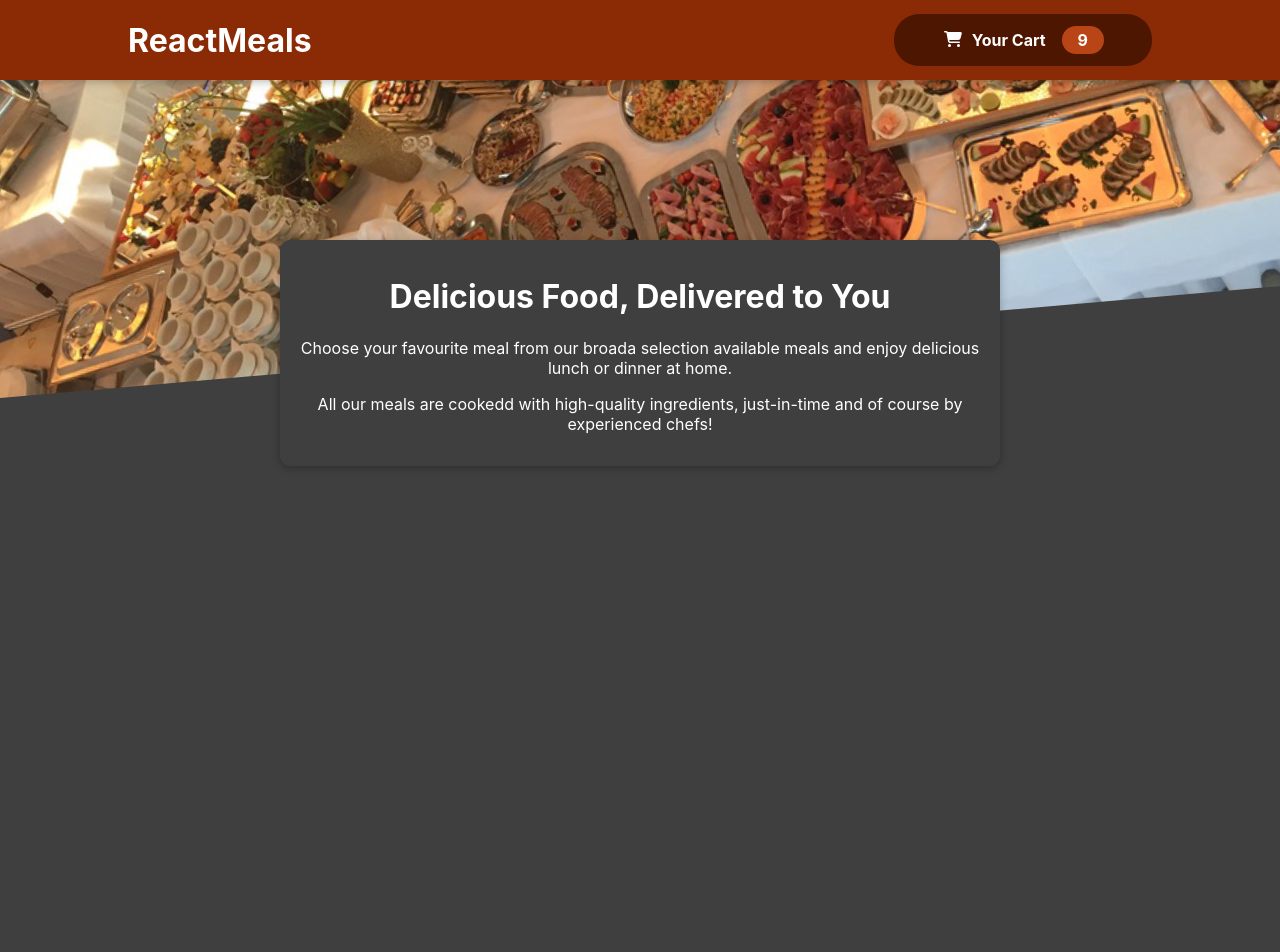
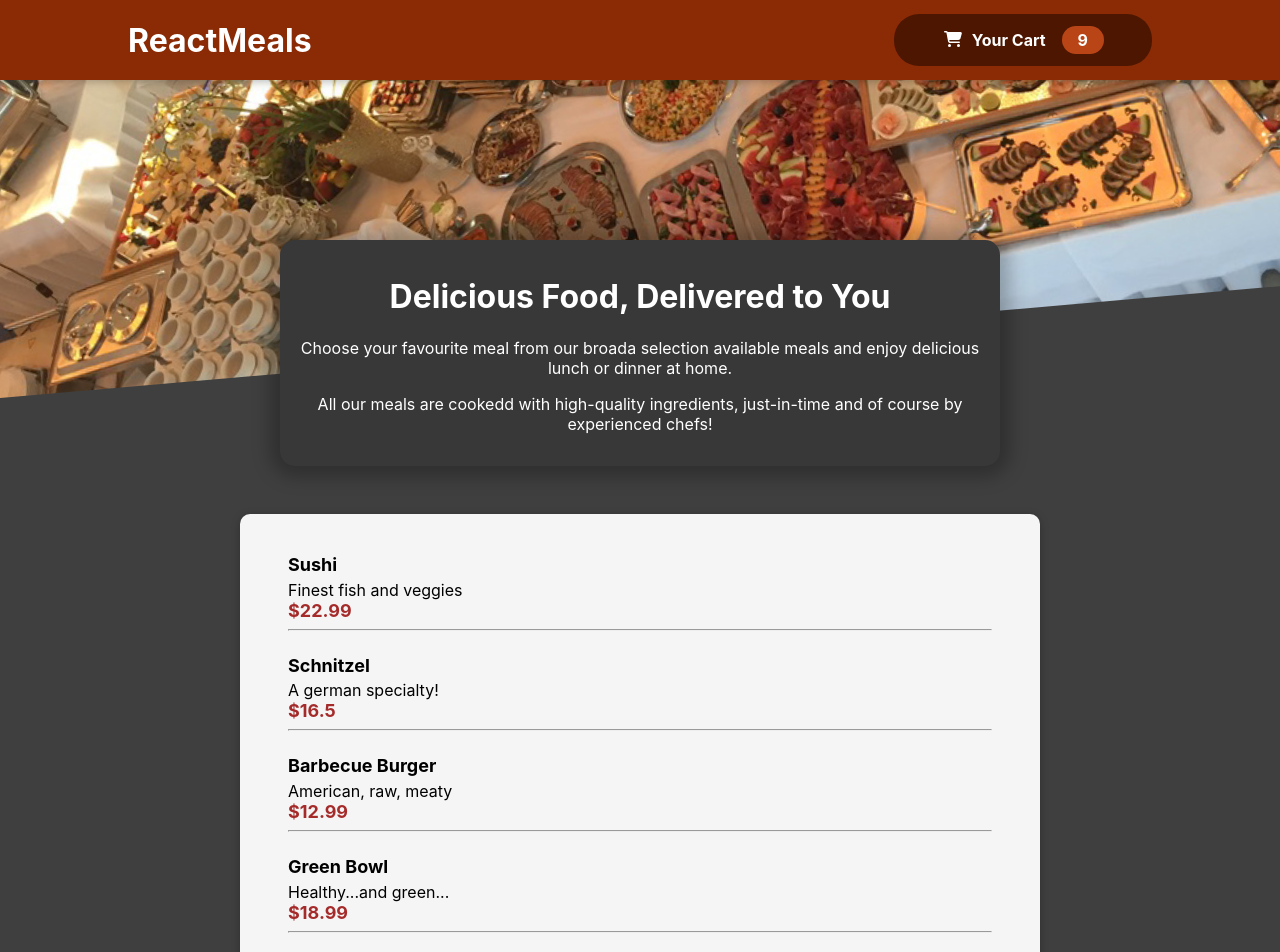
Before and after one commit to godseye1310/resturant-site-reactapp, a React (Create React App) app: page / in a window 1280 px wide. Shown: the top 952 px of the page. Before the commit the page ends 800 px from the top, so only its background shows below. Built offline with nearby package versions, Linux system fonts and the light colour scheme.

Commit message:
Meals List component

```diff
--- a/src/App.js
+++ b/src/App.js
@@ -1,12 +1,13 @@
 import React from "react";
 import Header from "./components/Layout/Header";
-import MealsModal from "./components/Meals/MealsModal";
+// import MealsModal from "./components/Meals/MealsModal";
+import Meals from "./components/Meals/Meals";
 
 function App() {
 	return (
 		<div>
 			<Header />
-			<MealsModal />
+			<Meals />
 		</div>
 	);
 }
--- /dev/null
+++ b/src/components/Meals/Meals.js
@@ -0,0 +1,14 @@
+import React from "react";
+import MealsList from "./MealsList";
+import MealsModal from "./MealsModal";
+
+const Meals = () => {
+	return (
+		<>
+			<MealsModal />
+			<MealsList />
+		</>
+	);
+};
+
+export default Meals;
--- /dev/null
+++ b/src/components/Meals/MealsList.js
@@ -0,0 +1,51 @@
+import React from "react";
+import classes from "./MealsList.module.css";
+import Card from "../UI/Card";
+
+const MealsList = () => {
+	const DUMMY_MEALS = [
+		{
+			id: "m1",
+			name: "Sushi",
+			description: "Finest fish and veggies",
+			price: 22.99,
+		},
+		{
+			id: "m2",
+			name: "Schnitzel",
+			description: "A german specialty!",
+			price: 16.5,
+		},
+		{
+			id: "m3",
+			name: "Barbecue Burger",
+			description: "American, raw, meaty",
+			price: 12.99,
+		},
+		{
+			id: "m4",
+			name: "Green Bowl",
+			description: "Healthy...and green...",
+			price: 18.99,
+		},
+	];
+
+	const ListItem = DUMMY_MEALS.map((meal) => {
+		return (
+			<li key={meal.id}>
+				<h3>{meal.name}</h3>
+				<p>{meal.description}</p>
+				<p className={classes.price}>${meal.price}</p>
+				<hr />
+			</li>
+		);
+	});
+
+	return (
+		<Card className={classes.list}>
+			<ul>{ListItem}</ul>;
+		</Card>
+	);
+};
+
+export default MealsList;
--- /dev/null
+++ b/src/components/Meals/MealsList.module.css
@@ -0,0 +1,27 @@
+.list {
+	margin: 3rem 15rem;
+}
+
+.list ul {
+	list-style: none;
+	padding: 1rem;
+}
+
+.list ul > li {
+	margin: 1.5rem 2rem;
+}
+
+.list h3 {
+	font-size: large;
+	margin: 0 0 0.3rem 0;
+}
+
+.list ul > li > p {
+	margin: 0;
+}
+
+.price {
+	font-size: large;
+	font-weight: bold;
+	color: brown;
+}
--- a/src/components/UI/Card.module.css
+++ b/src/components/UI/Card.module.css
@@ -1,6 +1,6 @@
 .card {
 	/* background: white; */
-	background-color: #3f3f3f;
+	background-color: whitesmoke;
 	box-shadow: 0 2px 8px rgba(0, 0, 0, 0.26);
 	border-radius: 10px;
 }
```
